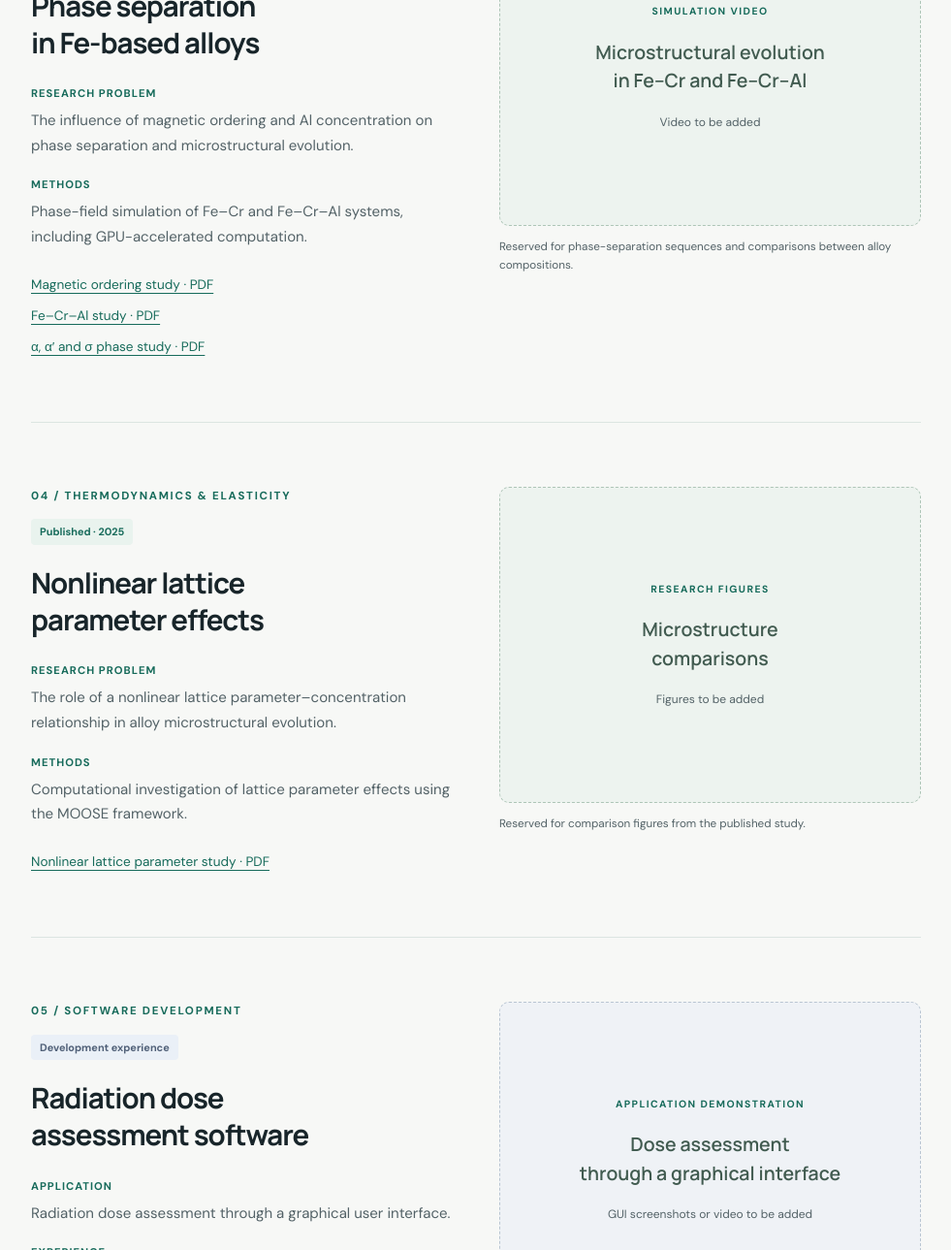
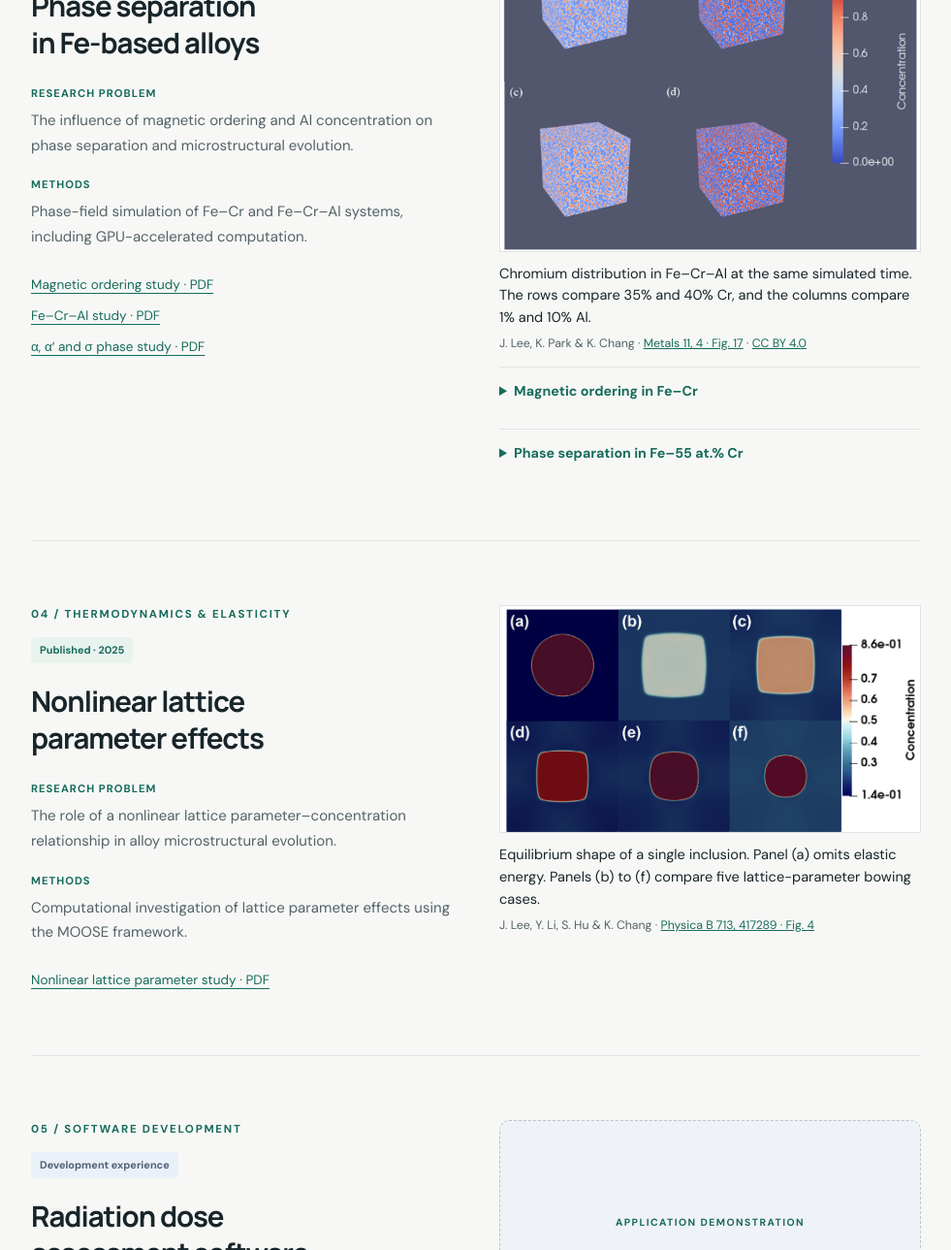
Before and after one commit to JHLee3199/jhlee-materials, a plain HTML site: page projects/index.html in a window 1280 px wide. Shown: the part 1688-2977 px from the top of the page at 97% size, without its empty margins (274-1255 px from the left). Drawn offline with Linux system fonts and the light colour scheme.

Commit message:
Illustrate published alloy studies with figures from four papers

```diff
--- a/css/style.css
+++ b/css/style.css
@@ -58,3 +58,45 @@
 @media(max-width:1100px){.direction-row,.project-study{gap:28px}.media-placeholder{padding:20px;min-height:230px}.media-placeholder strong{font-size:1.05rem}}
 @media(max-width:800px){.direction-row,.project-study{grid-template-columns:1fr;gap:24px}.project-media{width:100%;max-width:620px}.research-next{align-items:start;flex-direction:column}}
 @media(max-width:610px){.material-comparison{grid-template-columns:1fr;gap:12px}.direction-row h2 br,.project-copy h2 br{display:none}.project-copy h2,.direction-row h2{font-size:1.65rem}.media-placeholder{min-height:220px}.project-nav{gap:12px 20px}.direction-content .direction-question{font-size:1.08rem}}
+
+/* Full figures retain the panel labels and scales from each paper. */
+.project-figures,
+.paper-figure {
+  min-width: 0;
+}
+.paper-figure {
+  margin: 0;
+}
+.paper-figure > a {
+  display: block;
+  cursor: zoom-in;
+}
+.paper-figure img {
+  display: block;
+  width: 100%;
+  height: auto;
+  border: 1px solid var(--line);
+  background: white;
+}
+.paper-figure figcaption {
+  margin: 12px 0 0;
+  line-height: 1.55;
+  font-size: 0.91rem;
+}
+.paper-figure small {
+  display: block;
+  margin-top: 6px;
+  font-size: 0.77rem;
+  color: var(--muted);
+}
+.additional-figure {
+  margin-top: 14px;
+  border-top: 1px solid var(--line);
+}
+.additional-figure summary {
+  padding: 12px 0;
+  cursor: pointer;
+  color: var(--green);
+  font-weight: 700;
+  font-size: 0.89rem;
+}
--- a/projects/index.html
+++ b/projects/index.html
@@ -1,10 +1,46 @@
-<!doctype html><html lang="en"><head><meta charset="utf-8"><meta name="viewport" content="width=device-width,initial-scale=1"><meta name="description" content="Selected phase-field and computational materials projects."><title>Projects | Jeonghwan Lee</title><link rel="stylesheet" href="../css/style.css?v=20260926-research-projects"></head><body>
+<!doctype html><html lang="en"><head><meta charset="utf-8"><meta name="viewport" content="width=device-width,initial-scale=1"><meta name="description" content="Selected phase-field and computational materials projects."><title>Projects | Jeonghwan Lee</title><link rel="stylesheet" href="../css/style.css?v=paper-figures-1"></head><body>
 <nav class="sidenav" id="sidenav" aria-label="Primary navigation"><a class="nav-brand" href="../">Jeonghwan Lee<small>Computational materials research</small></a><div class="nav-links"><a href="../">Home</a><a href="../about/">Introduction</a><a href="../research/">Research</a><a href="../publications/">Publications</a><a href="../projects/" class="active" aria-current="page">Projects</a><a href="../contact/">Contact</a></div><div class="nav-foot">Kyung Hee University <br>Republic of Korea</div></nav><div class="overlay" id="overlay" hidden></div><div class="shell"><header class="topbar"><a class="brand" href="../">Jeonghwan Lee</a><button class="menu-btn" id="menuBtn" aria-controls="sidenav" aria-expanded="false" aria-label="Open navigation">☰</button></header><main class="container">
 <section class="page-head"><span class="eyebrow">Projects</span><h1>Research &amp; <br>software development</h1><p class="lead">Selected work in phase-field model development, nuclear materials simulation and radiation dose assessment software.</p><nav class="project-nav" aria-label="Project sections"><a href="#reaction-extent">Model development</a><a href="#tellurides">Ni–Cr–Te</a><a href="#alloy-separation">Fe-based alloys</a><a href="#lattice-parameter">Lattice parameter</a><a href="#dose-assessment">Dose assessment</a></nav></section>
 <section class="section project-study" id="reaction-extent"><div class="project-copy"><span class="eyebrow">01 / Model development</span><span class="project-status">Manuscript in preparation</span><h2>Reaction-extent <br>phase-field model</h2><dl class="project-facts"><dt>Research problem</dt><dd>Describing solution phases and stoichiometric compounds in ternary multiphase systems.</dd><dt>Development focus</dt><dd>A reaction-extent phase-field formulation with solution-phase composition relaxation.</dd></dl><details class="manuscript-reference"><summary>Related manuscript</summary><p>Reaction Extent Phase-Field Model with Solution Phase Composition Relaxation for Ternary Stoichiometric Multiphase Systems</p></details></div><figure class="project-media"><div class="media-placeholder"><span class="media-type">Model &amp; validation</span><strong>Model formulation <br>and validation figures</strong><span>Visual material to be added</span></div><figcaption>Reserved for the model schematic and validation results.</figcaption></figure></section>
 <section class="section project-study" id="tellurides"><div class="project-copy"><span class="eyebrow">02 / Nuclear materials</span><span class="project-status">Manuscript in preparation</span><h2>Telluride formation <br>in Ni–Cr–Te</h2><dl class="project-facts"><dt>Research problem</dt><dd>Stoichiometric telluride formation in Ni–Cr alloys exposed to tellurium, relevant to molten salt reactor structural materials.</dd><dt>Development focus</dt><dd>GPU-accelerated phase-field simulation of telluride formation and evolving phase and composition fields.</dd></dl><details class="manuscript-reference"><summary>Related manuscript</summary><p>GPU‑Accelerated Phase‑Field Simulation of Stoichiometric Telluride Formation in Ni–Cr–Te Systems for Molten Salt Reactor Structural Materials</p></details></div><figure class="project-media"><div class="media-placeholder"><span class="media-type">Simulation video</span><strong>Phase formation <br>and composition evolution</strong><span>Video to be added</span></div><figcaption>Reserved for a simulation video with field labels and calculation conditions.</figcaption></figure></section>
-<section class="section project-study" id="alloy-separation"><div class="project-copy"><span class="eyebrow">03 / Alloy microstructures</span><span class="project-status published-status">Published studies</span><h2>Phase separation <br>in Fe-based alloys</h2><dl class="project-facts"><dt>Research problem</dt><dd>The influence of magnetic ordering and Al concentration on phase separation and microstructural evolution.</dd><dt>Methods</dt><dd>Phase-field simulation of Fe–Cr and Fe–Cr–Al systems, including GPU-accelerated computation.</dd></dl><div class="project-paper-links"><a href="../papers/lee_chang_2019_gpu_spinodal.pdf">Magnetic ordering study · PDF</a><a href="../papers/lee_park_chang_2020_fecral.pdf">Fe–Cr–Al study · PDF</a><a href="../papers/lee_chang_2022_fecr_phases.pdf">α, α′ and σ phase study · PDF</a></div></div><figure class="project-media"><div class="media-placeholder"><span class="media-type">Simulation video</span><strong>Microstructural evolution <br>in Fe–Cr and Fe–Cr–Al</strong><span>Video to be added</span></div><figcaption>Reserved for phase-separation sequences and comparisons between alloy compositions.</figcaption></figure></section>
-<section class="section project-study" id="lattice-parameter"><div class="project-copy"><span class="eyebrow">04 / Thermodynamics &amp; elasticity</span><span class="project-status published-status">Published · 2025</span><h2>Nonlinear lattice <br>parameter effects</h2><dl class="project-facts"><dt>Research problem</dt><dd>The role of a nonlinear lattice parameter–concentration relationship in alloy microstructural evolution.</dd><dt>Methods</dt><dd>Computational investigation of lattice parameter effects using the MOOSE framework.</dd></dl><div class="project-paper-links"><a href="../papers/lee_2025_nonlinear_lattice.pdf">Nonlinear lattice parameter study · PDF</a></div></div><figure class="project-media"><div class="media-placeholder"><span class="media-type">Research figures</span><strong>Microstructure <br>comparisons</strong><span>Figures to be added</span></div><figcaption>Reserved for comparison figures from the published study.</figcaption></figure></section>
+<section class="section project-study" id="alloy-separation"><div class="project-copy"><span class="eyebrow">03 / Alloy microstructures</span><span class="project-status published-status">Published studies</span><h2>Phase separation <br>in Fe-based alloys</h2><dl class="project-facts"><dt>Research problem</dt><dd>The influence of magnetic ordering and Al concentration on phase separation and microstructural evolution.</dd><dt>Methods</dt><dd>Phase-field simulation of Fe–Cr and Fe–Cr–Al systems, including GPU-accelerated computation.</dd></dl><div class="project-paper-links"><a href="../papers/lee_chang_2019_gpu_spinodal.pdf">Magnetic ordering study · PDF</a><a href="../papers/lee_park_chang_2020_fecral.pdf">Fe–Cr–Al study · PDF</a><a href="../papers/lee_chang_2022_fecr_phases.pdf">α, α′ and σ phase study · PDF</a></div></div><div class="project-figures">
+<figure class="paper-figure">
+  <a href="../Images/papers/fe-cr-al-fig17.webp" aria-label="Open full-size figure: Four cubes showing simulated chromium concentration at two chromium and two aluminium contents">
+    <img src="../Images/papers/fe-cr-al-fig17.webp" width="1216" height="986" loading="lazy" decoding="async" alt="Four cubes showing simulated chromium concentration at two chromium and two aluminium contents">
+  </a>
+  <figcaption>Chromium distribution in Fe–Cr–Al at the same simulated time. The rows compare 35% and 40% Cr, and the columns compare 1% and 10% Al.
+    <small>J. Lee, K. Park &amp; K. Chang · <a href="https://doi.org/10.3390/met11010004">Metals 11, 4 · Fig. 17</a> · <a href="https://creativecommons.org/licenses/by/4.0/">CC BY 4.0</a></small>
+  </figcaption>
+</figure>
+<details class="additional-figure"><summary>Magnetic ordering in Fe–Cr</summary>
+<figure class="paper-figure">
+  <a href="../Images/papers/magnetic-ordering-fig6.webp" aria-label="Open full-size figure: Chromium concentration maps for three magnetic-ordering model cases in Fe–Cr">
+    <img src="../Images/papers/magnetic-ordering-fig6.webp" width="982" height="908" loading="lazy" decoding="async" alt="Chromium concentration maps for three magnetic-ordering model cases in Fe–Cr">
+  </a>
+  <figcaption>Chromium concentration in the three Fe–Cr simulation cases after 8,156.7 s. All three maps use the same color scale.
+    <small>J. Lee &amp; K. Chang · <a href="https://doi.org/10.1016/j.commatsci.2019.109088">Computational Materials Science 169, 109088 · Fig. 6</a></small>
+  </figcaption>
+</figure>
+</details>
+<details class="additional-figure"><summary>Phase separation in Fe–55 at.% Cr</summary>
+<figure class="paper-figure">
+  <a href="../Images/papers/fecr-phases-fig4.webp" aria-label="Open full-size figure: Four successive chromium concentration maps of Fe–55 at.% Cr at 700 K">
+    <img src="../Images/papers/fecr-phases-fig4.webp" width="925" height="830" loading="lazy" decoding="async" alt="Four successive chromium concentration maps of Fe–55 at.% Cr at 700 K">
+  </a>
+  <figcaption>Phase separation in Fe–55 at.% Cr at 700 K. Panels (a) to (d) show the chromium concentration at successive simulation times.
+    <small>J. Lee &amp; K. Chang · <a href="https://doi.org/10.2320/matertrans.MT-MB2022007">Materials Transactions 63, 1332–1336 · Fig. 4</a></small>
+  </figcaption>
+</figure>
+</details>
+</div></section>
+<section class="section project-study" id="lattice-parameter"><div class="project-copy"><span class="eyebrow">04 / Thermodynamics &amp; elasticity</span><span class="project-status published-status">Published · 2025</span><h2>Nonlinear lattice <br>parameter effects</h2><dl class="project-facts"><dt>Research problem</dt><dd>The role of a nonlinear lattice parameter–concentration relationship in alloy microstructural evolution.</dd><dt>Methods</dt><dd>Computational investigation of lattice parameter effects using the MOOSE framework.</dd></dl><div class="project-paper-links"><a href="../papers/lee_2025_nonlinear_lattice.pdf">Nonlinear lattice parameter study · PDF</a></div></div><figure class="paper-figure">
+  <a href="../Images/papers/nonlinear-lattice-fig4.webp" aria-label="Open full-size figure: Six concentration maps comparing the shape of a single inclusion with a shared color scale">
+    <img src="../Images/papers/nonlinear-lattice-fig4.webp" width="973" height="525" loading="lazy" decoding="async" alt="Six concentration maps comparing the shape of a single inclusion with a shared color scale">
+  </a>
+  <figcaption>Equilibrium shape of a single inclusion. Panel (a) omits elastic energy. Panels (b) to (f) compare five lattice-parameter bowing cases.
+    <small>J. Lee, Y. Li, S. Hu &amp; K. Chang · <a href="https://doi.org/10.1016/j.physb.2025.417289">Physica B 713, 417289 · Fig. 4</a></small>
+  </figcaption>
+</figure></section>
 <section class="section project-study" id="dose-assessment"><div class="project-copy"><span class="eyebrow">05 / Software development</span><span class="project-status software-status">Development experience</span><h2>Radiation dose <br>assessment software</h2><dl class="project-facts"><dt>Application</dt><dd>Radiation dose assessment through a graphical user interface.</dd><dt>Experience</dt><dd>Development of dose assessment software and use of GUI-based assessment workflows.</dd></dl></div><figure class="project-media"><div class="media-placeholder software-media"><span class="media-type">Application demonstration</span><strong>Dose assessment <br>through a graphical interface</strong><span>GUI screenshots or video to be added</span></div><figcaption>Reserved for the actual program interface and an assessment demonstration.</figcaption></figure></section>
 <section class="section research-next"><div><h2>Publications</h2><p class="muted">Complete publication details and available papers.</p></div><a class="btn secondary" href="../publications/">All publications</a></section>
 </main><footer class="footer container">© <span data-year></span> Jeonghwan Lee</footer></div><script src="../js/site.js" defer></script></body></html>
```
Also changed, not shown: Images/papers/fe-cr-al-fig17.webp (added), Images/papers/fecr-phases-fig4.webp (added), Images/papers/magnetic-ordering-fig6.webp (added), Images/papers/nonlinear-lattice-fig4.webp (added).
